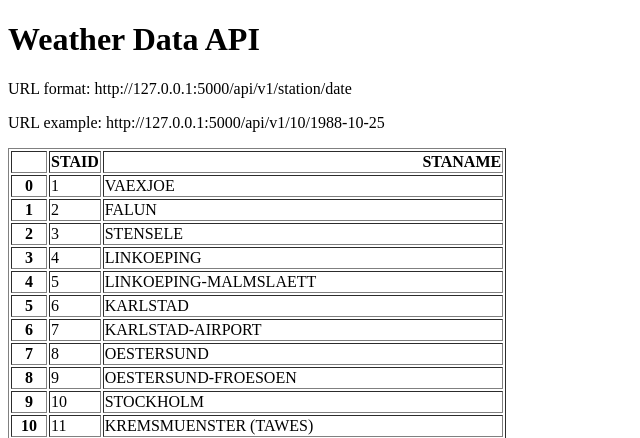
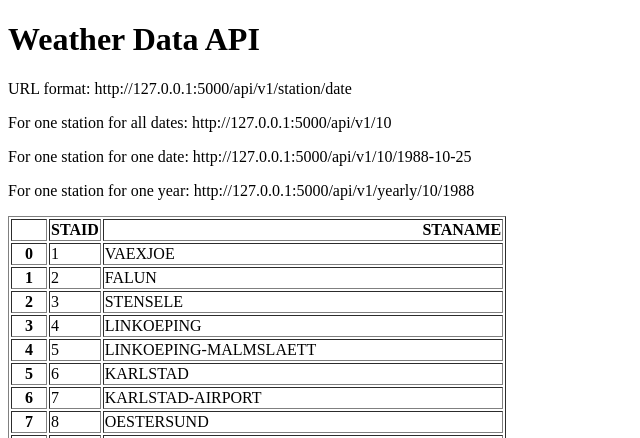
Before and after one commit to ialoni66/Historical-weather-app, a Flask app: page / in a window 1280 px wide. Shown: the top 438 px of the page, without its empty margins (0-640 px from the left). Run offline with Flask 3, Linux system fonts and the light colour scheme.

Commit message:
New home page, with list of stations

```diff
--- a/main.py
+++ b/main.py
@@ -21,5 +21,23 @@ def about(station, date):
             "temperature": temperature}
 
 
+@app.route("/api/v1/<station>")
+def all_data(station):
+    filename = "data-small/TG_STAID" + str(station).zfill(6) + ".txt"
+    df = pd.read_csv(filename, skiprows=20, parse_dates=['    DATE'])
+
+    result = df.to_dict(orient="records")
+    return result
+
+
+@app.route("/api/v1/yearly/<station>/<year>")
+def yearly(station, year):
+    filename = "data-small/TG_STAID" + str(station).zfill(6) + ".txt"
+    df = pd.read_csv(filename, skiprows=20)
+    df['    DATE'] = df['    DATE'].astype(str)
+
+    result = df[df['    DATE'].str.startswith(str(year))].to_dict(orient="records")
+    return result
+
 if __name__ == "__main__":
     app.run(debug=True)
--- a/templates/home.html
+++ b/templates/home.html
@@ -7,7 +7,9 @@
 <body>
 <h1>Weather Data API</h1>
 <p>URL format: http://127.0.0.1:5000/api/v1/station/date</p>
-<p>URL example: http://127.0.0.1:5000/api/v1/10/1988-10-25 </p>
+<p>For one station for all dates: http://127.0.0.1:5000/api/v1/10</p>
+<p>For one station for one date: http://127.0.0.1:5000/api/v1/10/1988-10-25 </p>
+<p>For one station for one year: http://127.0.0.1:5000/api/v1/yearly/10/1988 </p>
 <p> {{data|safe}}</p>
 </body>
 </html>
```
